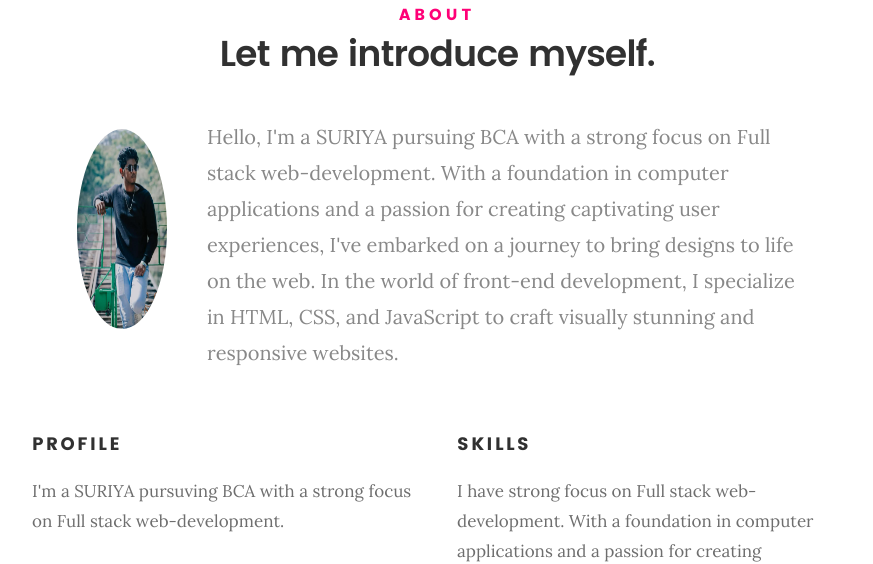
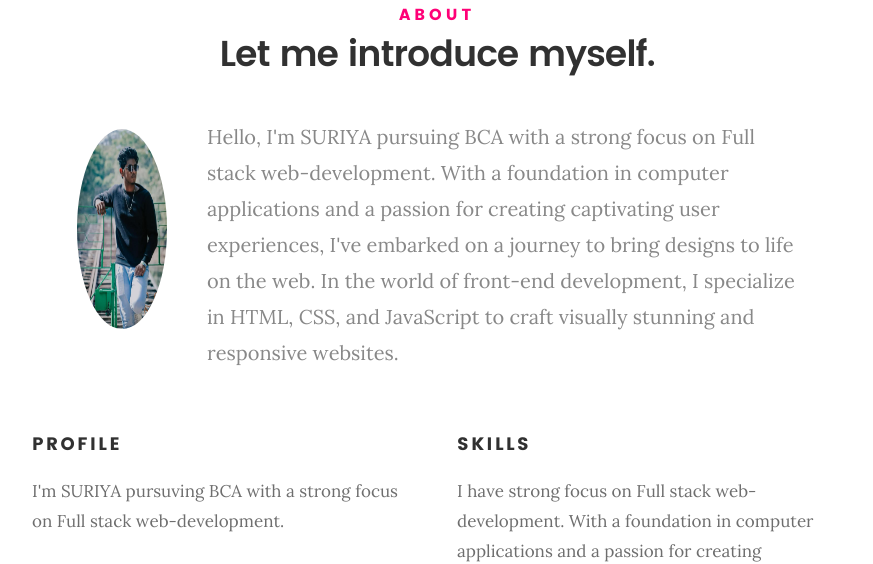
Before and after one commit to suriyaks2004/suriya, a plain HTML site: page index.html in a window 1280 px wide. Shown: the part 920-1484 px from the top of the page, without its empty margins (203-1076 px from the left). Drawn offline with Linux system fonts and the light colour scheme; files whose address does not match are found by name.

Commit message:
Update index.html

```diff
--- a/index.html
+++ b/index.html
@@ -111,7 +111,7 @@
 
    				<p class="lead">Hello,
 
-					I'm a SURIYA pursuing BCA with a strong focus on Full stack  web-development. With a foundation in computer applications and a passion for creating captivating user experiences, I've embarked on a journey to bring designs to life on the web.
+					I'm SURIYA pursuing BCA with a strong focus on Full stack  web-development. With a foundation in computer applications and a passion for creating captivating user experiences, I've embarked on a journey to bring designs to life on the web.
 
 					In the world of front-end development, I specialize in HTML, CSS, and JavaScript to craft visually stunning and responsive websites.</p>
    			</div>
@@ -124,7 +124,7 @@
    		<div class="col-six tab-full">
 
    			<h3>Profile</h3>
-   			<p>I'm a SURIYA pursuving BCA with a strong focus on Full stack  web-development.</p>
+   			<p>I'm  SURIYA pursuving BCA with a strong focus on Full stack  web-development.</p>
 
    			<ul class="info-list">
    				<li>
```
